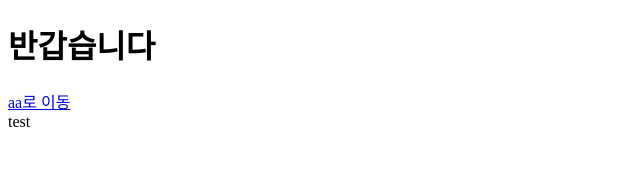
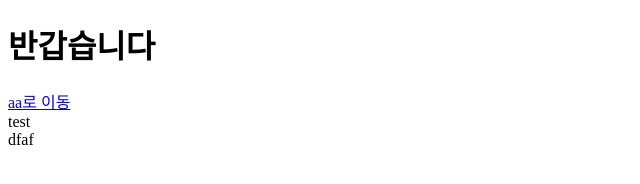
Before and after one commit to kyg11/bb, a plain HTML site: page index.html in a window 1280 px wide. Shown: the full height of the page, 0-640 px from the left. Drawn offline with Linux system fonts and the light colour scheme.

Commit message:
[ADD]sdsds

```diff
--- a/index.html
+++ b/index.html
@@ -12,6 +12,7 @@
     <h1>반갑습니다</h1>
     <a href="/aa">aa로 이동</a>
     <div>test</div>
+    <div>dfaf </div>
 </body>
 
 </html>
```
